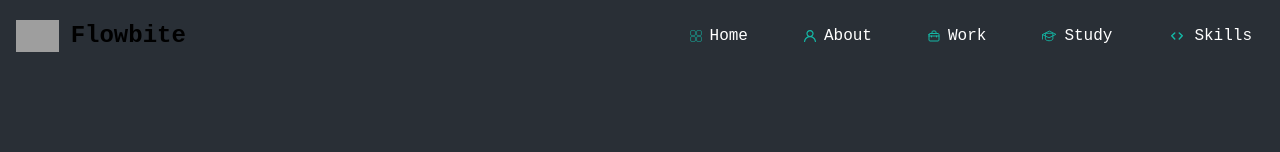
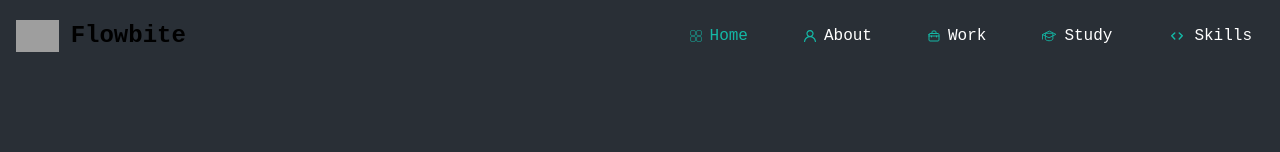
Before and after one commit to LeuKongsun/ksnl, a Next.js app: page / in a window 1280 px wide. Shown: the top 152 px of the page. Built offline with nearby package versions, Linux system fonts and the light colour scheme; grey boxes are pictures that could not be loaded.

Commit message:
fix(section): removed pathname

```diff
--- a/src/components/Navbar.tsx
+++ b/src/components/Navbar.tsx
@@ -1,5 +1,5 @@
 "use client";
-import { usePathname } from "next/navigation";
+import { useState } from "react";
 import HomeIcon from "../public/icons/HomeIcon";
 import ProfileIcon from "@/public/icons/ProfileIcon";
 import WorkIcon from "@/public/icons/WorkIcon";
@@ -7,16 +7,22 @@ import SkillIcon from "@/public/icons/SkillIcon";
 import StudyIcon from "@/public/icons/StudyIcon";
 
 const menuItems = [
-  { name: "Home", href: "#home", icon: <HomeIcon /> },
-  { name: "About", href: "#about", icon: <ProfileIcon /> },
-  { name: "Work", href: "#work", icon: <WorkIcon /> },
-  { name: "Study", href: "#study", icon: <StudyIcon /> },
-  { name: "Skills", href: "#skills", icon: <SkillIcon /> },
+  { name: 'Home', href: 'home', icon: <HomeIcon /> },
+  { name: 'About', href: 'about', icon: <ProfileIcon /> },
+  { name: 'Work', href: 'work', icon: <WorkIcon /> },
+  { name: 'Study', href: 'study', icon: <StudyIcon /> },
+  { name: 'Skills', href: 'skills', icon: <SkillIcon /> },
 ];
 
+const Navbar = () => {
+  const [activeSection, setActiveSection] = useState('home');
 
-const Navbar = () => {
-  const pathname = usePathname();
+  const handleSetActive = (section: string) => {
+    setActiveSection(section);
+    document.getElementById(section)?.scrollIntoView({
+      behavior: 'smooth',
+    });
+  };
 
   return (
     <nav className="bg-[#292f36] border-gray-200 dark:bg-gray-900">
@@ -60,15 +66,14 @@ const Navbar = () => {
             {menuItems.map((item) => (
               <li key={item.name}>
                 <a
-                  href={`#${item.href}`} // update to link to section ID
+                  href={`#${item.href}`} // linking to section ID
+                  onClick={() => handleSetActive(item.href)} // handle click to set active section and smooth scroll
                   className={`flex items-center py-2 px-3 ${
-                    pathname === `#${item.href}`
-                      ? "text-white bg-teal-500 md:bg-transparent md:text-teal-500"
-                      : "text-white md:hover:bg-transparent md:border-0 md:hover:text-teal-500 dark:text-white md:dark:hover:text-teal-500 dark:hover:bg-gray-700 dark:hover:text-white md:dark:hover:bg-transparent"
+                    activeSection === item.href
+                      ? 'text-white bg-teal-500 md:bg-transparent md:text-teal-500'
+                      : 'text-white md:hover:bg-transparent md:border-0 md:hover:text-teal-500 dark:text-white md:dark:hover:text-teal-500 dark:hover:bg-gray-700 dark:hover:text-white md:dark:hover:bg-transparent'
                   }`}
-                  aria-current={
-                    pathname === `#${item.href}` ? "page" : undefined
-                  }
+                  aria-current={activeSection === item.href ? 'page' : undefined}
                 >
                   {item.icon}
                   <span className="ml-2">{item.name}</span>
```
